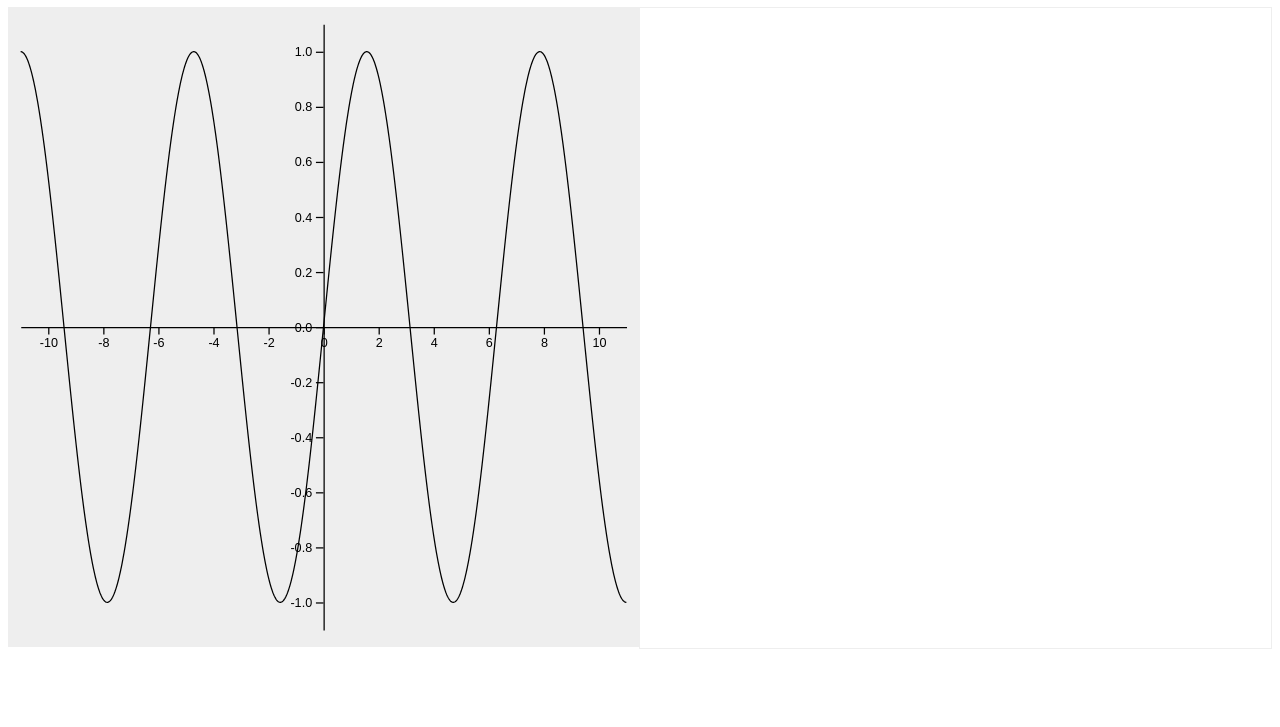
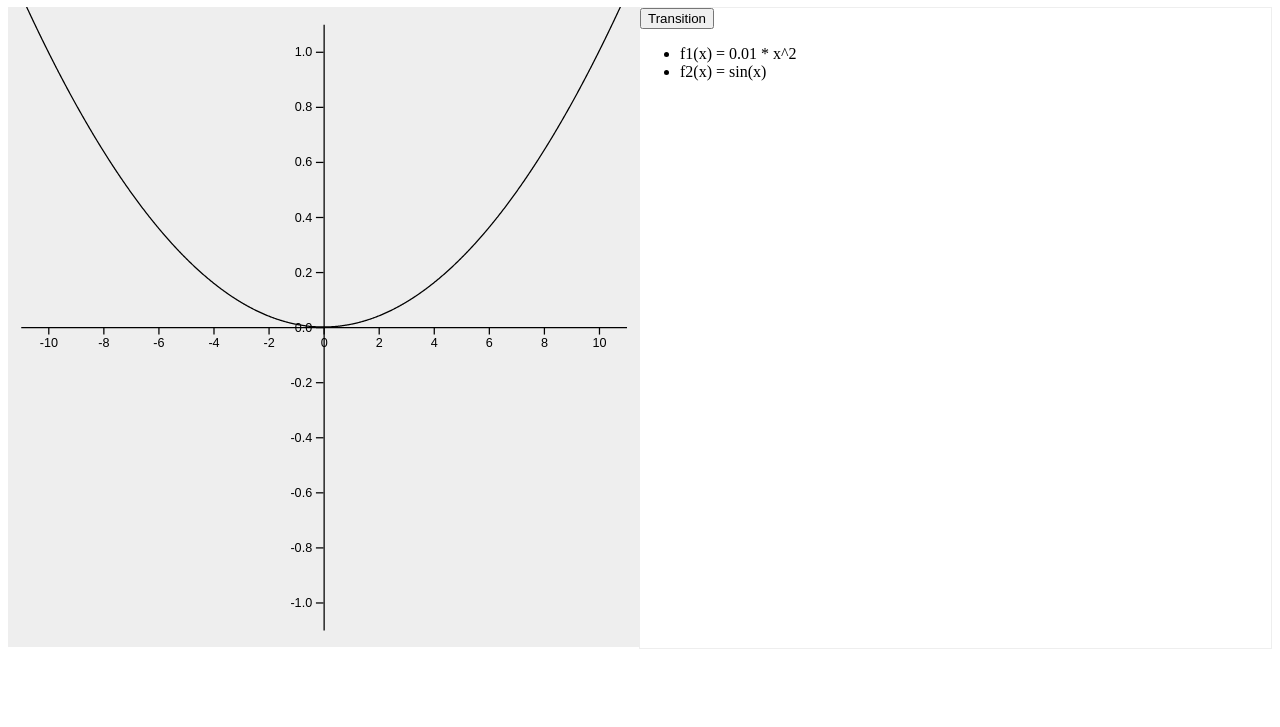
Before and after one commit to jlguenego/example_dtv, a website: page 14-functions/index.html in a window 1280 px wide. Shown: the part 73-800 px from the top of the page. Drawn offline with nearby package versions, Linux system fonts and the light colour scheme.

Commit message:
transition

```diff
--- a/14-functions/index.html
+++ b/14-functions/index.html
@@ -10,7 +10,13 @@
     <h1>Functions</h1>
     <div id="main">
         <svg></svg>
-        <div id="command"></div>
+        <div id="command">
+            <button id="transition">Transition</button>
+            <ul>
+                <li>f1(x) = 0.01 * x^2</li>
+                <li>f2(x) = sin(x)</li>
+            </ul>
+        </div>
     </div>
     <script src="https://d3js.org/d3.v5.js"></script>
     <script src="main.js"></script>
--- a/14-functions/main.js
+++ b/14-functions/main.js
@@ -23,9 +23,14 @@
         .call((...args) => console.log('args', args))
         .call(d3.axisLeft(y).tickSizeOuter(0));
 
+    const f1 = d3.line()(x.ticks(1000).map(t => [x(t), y(0.01 * t ** 2)]));
+    const f2 = d3.line()(x.ticks(1000).map(t => [x(t), y(Math.sin(t))]));
+
+    let fn = f1;
+
     const plot = svg => svg
         .append('path')
-        .attr('d', d3.line()(x.ticks(1000).map(t => [x(t), y(Math.sin(t))])));
+        .attr('d', fn);
 
 
 
@@ -42,4 +47,14 @@
 
     const plots = svg.append('g').classed('plots', true);
     plots.append('g').call(plot);
+
+
+
+    document.querySelector('#transition').addEventListener('click', e => {
+        console.log('click');
+        fn = (fn === f1) ? f2 : f1;
+        plots.select('g').select('path')
+            .transition().duration(2000)
+            .attr('d', fn);
+    });
 })();
```
